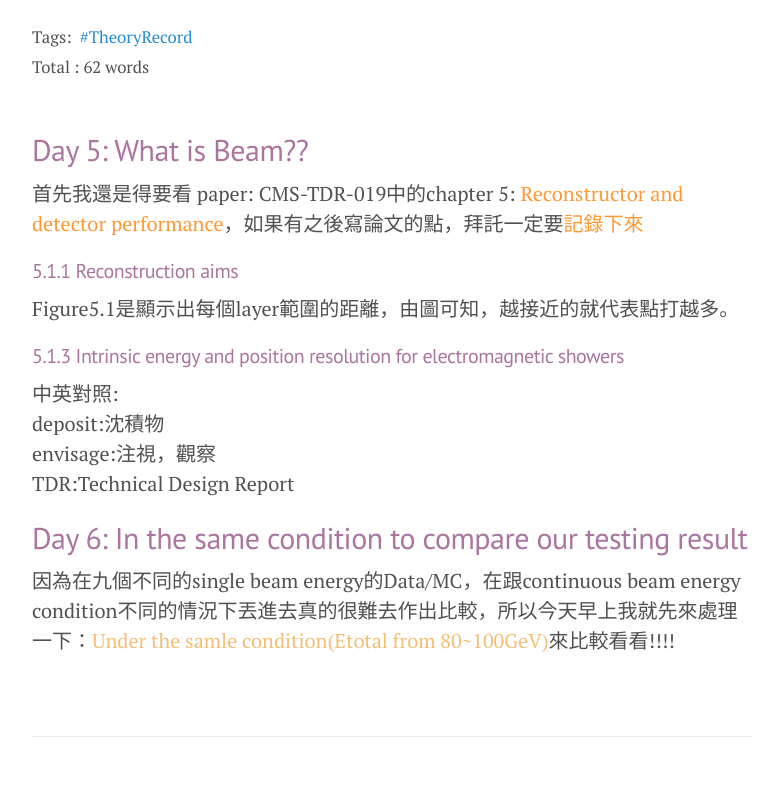
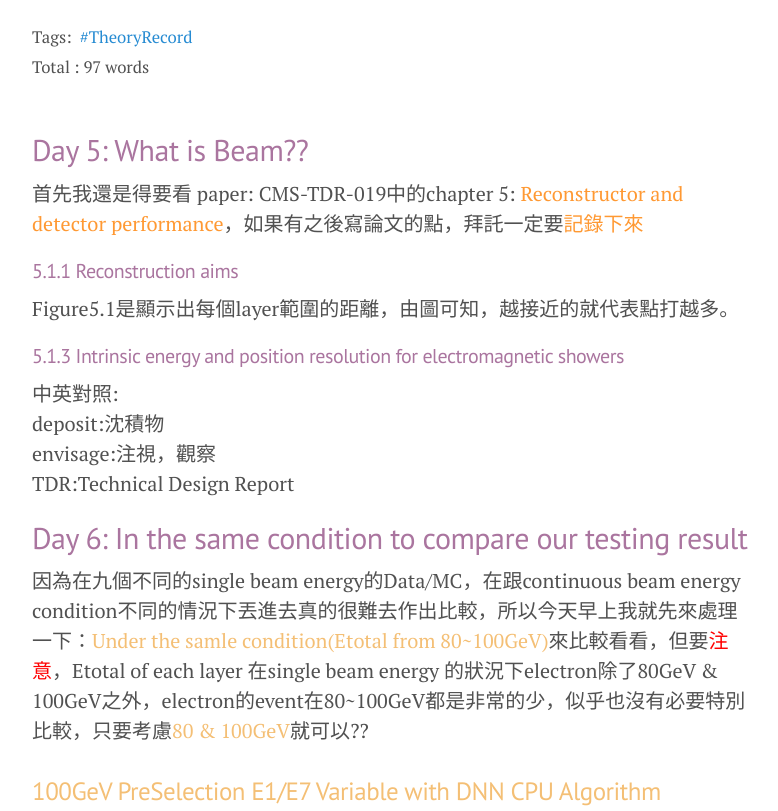
Before and after one commit to wenlianghuang/MattBlog, a Jekyll site: the page built from _posts/2020-05-06-TheoryDay5.md, in a window 1280 px wide and 1400 px high. Shown: the part 289-1100 px from the top of the window, without its empty margins (248-1026 px from the left). Built offline with Jekyll 4.4.1, drawn with Linux system fonts in a browser that asks for light colours.

Commit message:
20200506 modifield file

```diff
--- a/_posts/2020-05-06-TheoryDay5.md
+++ b/_posts/2020-05-06-TheoryDay5.md
@@ -20,4 +20,11 @@ envisage:注視，觀察<br/>
 TDR:Technical Design Report<br/>
 
 <h2>Day 6: In the same condition to compare our testing result</h2>
-因為在九個不同的single beam energy的Data/MC，在跟continuous beam energy condition不同的情況下丟進去真的很難去作出比較，所以今天早上我就先來處理一下：<span class="TheoryOther">Under the samle condition(Etotal from 80~100GeV)</span>來比較看看!!!!
+因為在九個不同的single beam energy的Data/MC，在跟continuous beam energy condition不同的情況下丟進去真的很難去作出比較，所以今天早上我就先來處理一下：<span class="TheoryOther">Under the samle condition(Etotal from 80~100GeV)</span>來比較看看，但要<span style="color:#ff0000">注意</span>，Etotal of each layer 在single beam energy 的狀況下electron除了80GeV & 100GeV之外，electron的event在80~100GeV都是非常的少，似乎也沒有必要特別比較，只要考慮<span class="TheoryOther">80 & 100GeV</span>就可以??
+
+<div class="TheoryOther">
+    <h3>100GeV PreSelection E1/E7 Variable with DNN CPU Algorithm</h3>
+    <img src="https://user-images.githubusercontent.com/13759047/81273180-196d5d00-9081-11ea-9ee3-4e322fd40061.png"/>
+    <!--<h3>100GeV PreSelection E7/E19 Variable with DNN CPU Algorithm</h3>-->
+
+</div>
```
